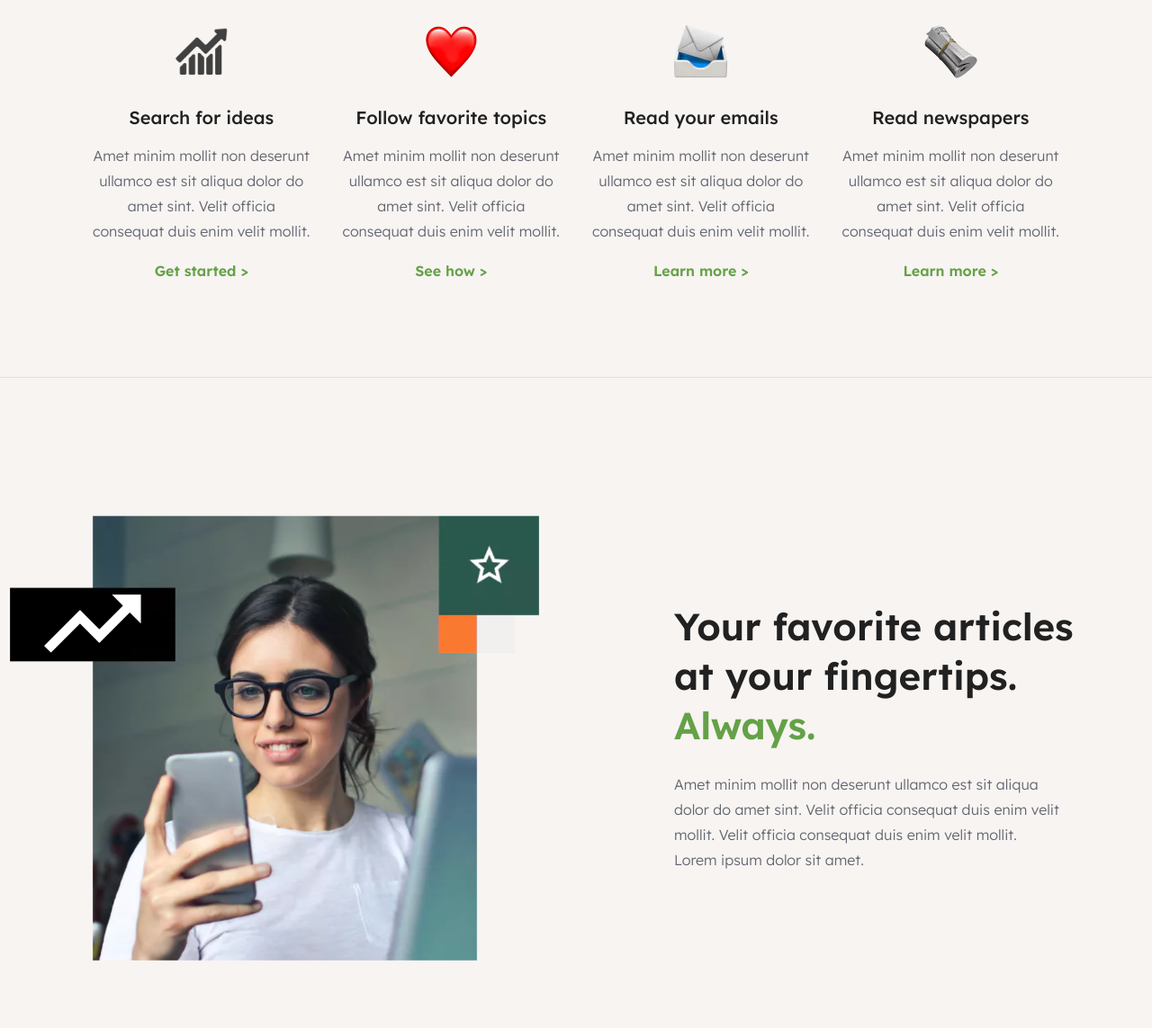
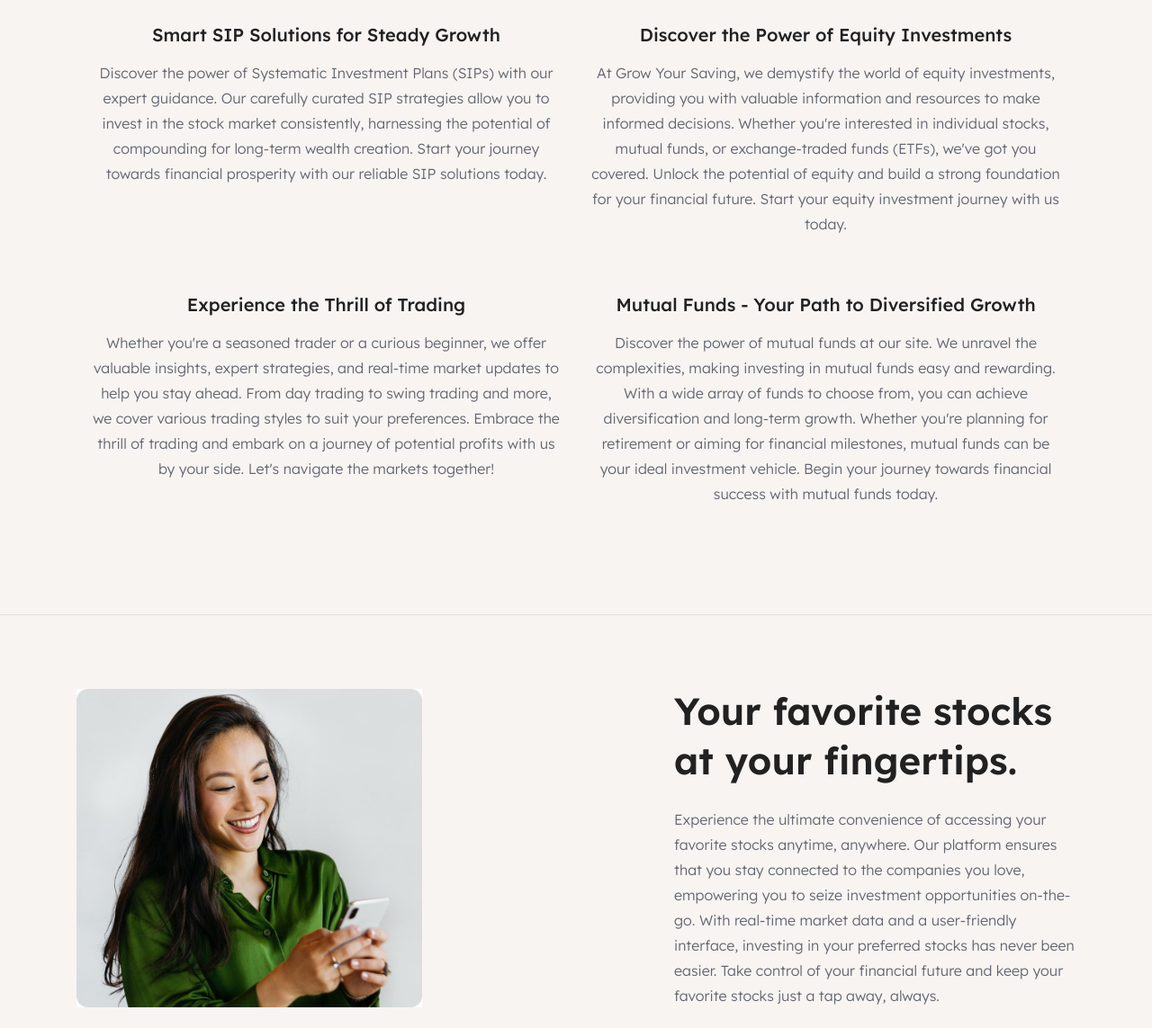
Before and after one commit to vinkarn/site, a plain HTML site: page index.html in a window 1280 px wide. Shown: the part 1216-2359 px from the top of the page at 90% size. Drawn offline with Linux system fonts and the light colour scheme.

Commit message:
improved a lot of things

```diff
--- a/home.css
+++ b/home.css
@@ -152,10 +152,11 @@
 }
 
 .feature-card-card {
-  flex: 0 0 auto;
-  width: 25%;
+  flex: 2 2 auto;
+  flex-wrap: wrap;
+  width: 50%;
   display: flex;
-  max-width: 285px;
+  /* max-width: 285px; */
   align-items: center;
   padding-top: var(--dl-space-space-oneandhalfunits);
   padding-left: var(--dl-space-space-unit);
@@ -437,7 +438,6 @@
   justify-content: space-between;
 }
 .footer-container {
-  flex: 0 0 auto;
   width: 100%;
   display: flex;
   justify-content: space-around;
@@ -831,10 +831,9 @@
   margin-right: var(--dl-space-space-oneandhalfunits);
 }
 .home-image1 {
-  width: 100%;
+  width: 60%;
   max-width: 640px;
   object-fit: cover;
-  margin-left: -100px;
 }
 .home-content-container1 {
   flex: 1;
@@ -855,7 +854,7 @@
 }
 .home-max-width3 {
   flex-direction: row;
-  justify-content: flex-start;
+  justify-content: space-between;
 }
 .home-content-container2 {
   flex: 1;
@@ -874,14 +873,10 @@
 .home-text21 {
   color: var(--dl-color-grays-gray100);
 }
-.home-image-container2 {
-  flex: 1;
-  margin-left: var(--dl-space-space-oneandhalfunits);
-}
 .home-image2 {
-  width: 100%;
+  width: 60%;
   object-fit: cover;
-  margin-left: 85px;
+  max-width: 400px;
 }
 .home-section-four {
   padding-bottom: 0px;
@@ -1163,6 +1158,7 @@
   }
   .home-max-width2 {
     flex-direction: column;
+    align-items: space-around;
   }
   .home-image-container1 {
     width: 100%;
@@ -1176,17 +1172,18 @@
   }
   .home-max-width3 {
     flex-direction: column-reverse;
+    align-content: space-between;
   }
   .home-content-container2 {
     max-width: 100%;
   }
-  .home-image-container2 {
-    width: 100%;
-    margin-right: 0px;
+
+  .home-image2 {
+    width: 60%;
+    max-width: 400px;
+    object-fit: cover;
   }
-  .home-image2 {
-    margin-bottom: var(--dl-space-space-twounits);
-  }
+
   .home-text24 {
     margin-bottom: var(--dl-space-space-twounits);
   }
--- a/index.html
+++ b/index.html
@@ -223,6 +223,7 @@
               </div>
             </div>
           </div>
+
           <div class="home-section-one section-container">
             <div class="home-max-width1 max-content-container">
               <h2 class="home-text06 Heading2" id="services">
@@ -231,140 +232,109 @@
               </h2>
               <div class="home-cards-container">
                 <div class="feature-card-card">
-                  <img
+                  <!-- <img
                     alt="image"
                     src="public/stock-chart-up.png"
                     class="feature-card-image"
-                  />
+                  /> -->
                   <h4 class="feature-card-text Heading4">
-                    <span>Search for ideas</span>
+                    Smart SIP Solutions for Steady Growth
+                  </h4>
+                  <span class="feature-card-text1 Content-Light">
+                     Discover the power of Systematic Investment Plans (SIPs) with our expert guidance. Our carefully curated SIP strategies allow you to invest in the stock market consistently, harnessing the potential of compounding for long-term wealth creation. Start your journey towards financial prosperity with our reliable SIP solutions today.
+                  </span>
+                </div>
+                <div class="feature-card-card">
+                  <!-- <img src="media/equity.png" alt="" srcset=""> -->
+                  <h4 class="feature-card-text Heading4">
+                    <span>Discover the Power of Equity Investments</span>
                   </h4>
                   <span class="feature-card-text1 Content-Light">
                     <span>
-                      Amet minim mollit non deserunt ullamco est sit aliqua
-                      dolor do amet sint. Velit officia consequat duis enim
-                      velit mollit.
+                      At Grow Your Saving, we demystify the world of equity investments, providing you with valuable information and resources to make informed decisions. Whether you're interested in individual stocks, mutual funds, or exchange-traded funds (ETFs), we've got you covered. Unlock the potential of equity and build a strong foundation for your financial future. Start your
+                      equity investment journey with us today.
                     </span>
                   </span>
-                  <span class="feature-card-text2">
-                    <span>Get started &gt;</span>
+                </div>
+              </div>
+              <div class="home-cards-container">
+                <div class="feature-card-card">
+                  <!-- <img
+                    alt="image"
+                    src="public/mail-200h.png"
+                    class="feature-card-image"
+                  /> -->
+                  <h4 class="feature-card-text Heading4">
+                    <span>Experience the Thrill of Trading</span>
+                  </h4>
+                  <span class="feature-card-text1 Content-Light">
+                    <span>
+                       Whether you're a seasoned trader or a curious beginner, we offer valuable insights, expert strategies, and real-time market updates to help you stay ahead. From day trading to swing trading and more, we cover various trading styles to suit your preferences. Embrace the thrill of trading and embark on a journey of potential profits with us by your side. Let's navigate the markets together!
+                    </span>
                   </span>
                 </div>
                 <div class="feature-card-card">
-                  <img
+                  <!-- <img
                     alt="image"
-                    src="public/hearth-200h.png"
+                    src="public/paper-200h.png"
                     class="feature-card-image"
-                  />
+                  /> -->
                   <h4 class="feature-card-text Heading4">
-                    <span>Follow favorite topics</span>
+                      Mutual Funds - Your Path to Diversified Growth
                   </h4>
                   <span class="feature-card-text1 Content-Light">
                     <span>
-                      Amet minim mollit non deserunt ullamco est sit aliqua
-                      dolor do amet sint. Velit officia consequat duis enim
-                      velit mollit.
+                      Discover the power of mutual funds at our site. We unravel the complexities, making investing in mutual funds easy and rewarding. With a wide array of funds to choose from, you can achieve diversification and long-term growth. Whether you're planning for retirement or aiming for financial milestones, mutual funds can be your ideal investment vehicle. Begin your journey towards financial success with mutual funds today.
                     </span>
-                  </span>
-                  <span class="feature-card-text2">
-                    <span>See how &gt;</span>
-                  </span>
-                </div>
-                <div class="feature-card-card">
-                  <img
-                    alt="image"
-                    src="public/mail-200h.png"
-                    class="feature-card-image"
-                  />
-                  <h4 class="feature-card-text Heading4">
-                    <span>Read your emails</span>
-                  </h4>
-                  <span class="feature-card-text1 Content-Light">
-                    <span>
-                      Amet minim mollit non deserunt ullamco est sit aliqua
-                      dolor do amet sint. Velit officia consequat duis enim
-                      velit mollit.
-                    </span>
-                  </span>
-                  <span class="feature-card-text2">
-                    <span>Learn more &gt;</span>
-                  </span>
-                </div>
-                <div class="feature-card-card">
-                  <img
-                    alt="image"
-                    src="public/paper-200h.png"
-                    class="feature-card-image"
-                  />
-                  <h4 class="feature-card-text Heading4">
-                    <span>Read newspapers</span>
-                  </h4>
-                  <span class="feature-card-text1 Content-Light">
-                    <span>
-                      Amet minim mollit non deserunt ullamco est sit aliqua
-                      dolor do amet sint. Velit officia consequat duis enim
-                      velit mollit.
-                    </span>
-                  </span>
-                  <span class="feature-card-text2">
-                    <span>Learn more &gt;</span>
                   </span>
                 </div>
               </div>
             </div>
           </div>
+
           <div class="section-container">
             <div class="home-max-width2 max-content-container">
               <div class="home-image-container1">
                 <img
                   alt="image"
-                  src="public/section-image1-1200w.png"
+                  src="media/happy women.jpg"
                   class="home-image1"
                 />
               </div>
               <div class="home-content-container1">
                 <h1 class="home-text12 Heading2">
-                  <span>Your favorite articles at your fingertips.</span>
-                  <span class="home-text14">Always.</span>
+                  <span>Your favorite stocks at your fingertips.</span>
                 </h1>
                 <span class="home-text15 Content-Light">
                   <span>
-                    Amet minim mollit non deserunt ullamco est sit aliqua dolor
-                    do amet sint. Velit officia consequat duis enim velit
-                    mollit. Velit officia consequat duis enim velit mollit.
+                    Experience the ultimate convenience of accessing your favorite stocks anytime, anywhere. Our platform ensures that you stay connected to the companies you love, empowering you to seize investment opportunities on-the-go. With real-time market data and a user-friendly interface, investing in your preferred stocks has never been easier. Take control of your financial future and keep your favorite stocks just a tap away, always.
                   </span>
                   <br />
-                  <span>Lorem ipsum dolor sit amet.</span>
+                  <span></span>
                 </span>
               </div>
             </div>
           </div>
+
           <div class="section-container">
             <div class="home-max-width3 max-content-container">
+
               <div class="home-content-container2">
                 <h1 class="home-text18 Heading2">
-                  <span>The best content, handpicked for you.</span>
+                  <span>The best Stocks picked for you.</span>
                   <span class="home-text20">In the morning.</span>
                 </h1>
                 <span class="home-text21 Content-Light">
                   <span>
-                    Amet minim mollit non deserunt ullamco est sit aliqua dolor
-                    do amet sint. Velit officia consequat duis enim velit
-                    mollit. Velit officia consequat duis enim velit mollit.
+                    Welcome to a curated stock selection experience like no other. Our team of experts diligently analyzes the market to handpick the best stocks for your investment goals. Whether you seek growth, income, or a balanced portfolio, we tailor our recommendations to suit your preferences. Say goodbye to the guesswork and let us guide you towards a portfolio of top-performing stocks. Trust in our expertise and start investing in your future with confidence today.
                   </span>
-                  <br />
-                  <span>Lorem ipsum dolor sit amet.</span>
                 </span>
               </div>
-              <div class="home-image-container2">
-                <img
-                  alt="image"
-                  src="public/section-image2-1200w.png"
-                  class="home-image2"
-                />
-              </div>
+
+              <img src="media/forex-vs-stocks_1_1-sixteen_nine.avif" alt="image" class="home-image2">
             </div>
           </div>
+
           <div class="home-section-four section-container"  id="testimonial">
             <div class="home-max-width4 max-content-container">
               <h2 class="home-text24 Heading2">
@@ -589,6 +559,7 @@
             </div>
           </div>
         </main>
+
         <footer class="footer-footer section-container">
           <div class="footer-max-width max-content-container">
             <div class="footer-container">
```
Also changed, not shown: media/equity.png (added), media/forex-vs-stocks_1_1-sixteen_nine.avif (added), media/happy women.jpg (added).
